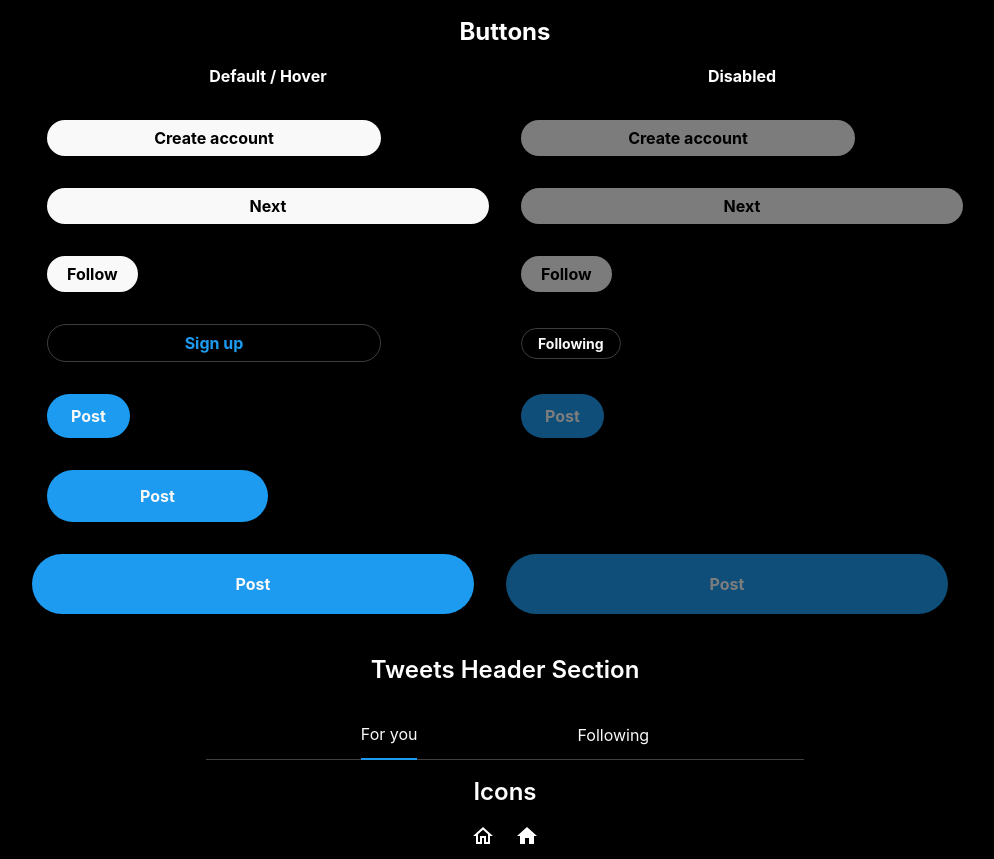
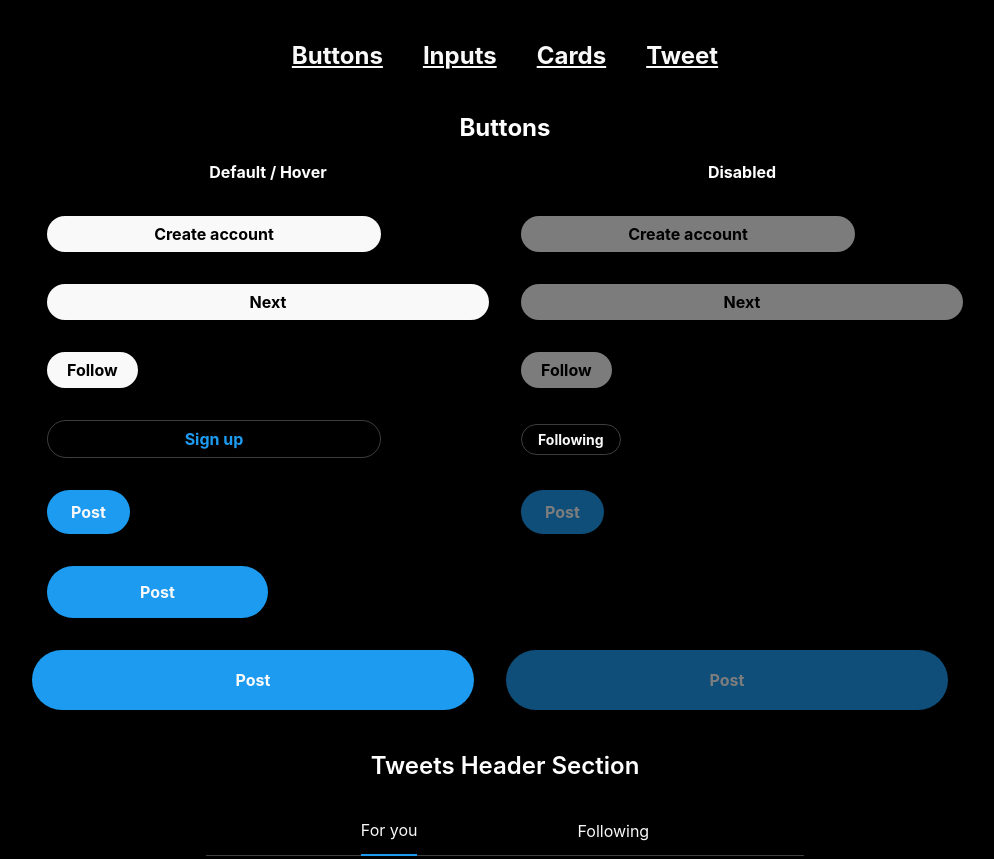
Before and after one commit to AbdulKhaderWali/Microblogging-components, a plain HTML site: page src/index.html in a window 1280 px wide. Shown: the top 859 px of the page, without its empty margins (135-1129 px from the left). Drawn offline with Linux system fonts and the light colour scheme.

Commit message:
links added

```diff
--- a/src/index.html
+++ b/src/index.html
@@ -7,7 +7,14 @@
 		<title>Buttons</title>
 	</head>
 	<body class="font-inter bg-netural-1000">
-		<header></header>
+		<header class=" text-neutral-50 font-bold text-2xl underline m-10">
+			<ul class="flex items-center justify-center gap-10">
+				<li><a href="https://abdulkhaderwali.github.io/Microblogging-components/src/">Buttons</a></li>
+				<li><a href="https://abdulkhaderwali.github.io/Microblogging-components/src/input">Inputs</a></li>
+				<li><a href="https://abdulkhaderwali.github.io/Microblogging-components/src/card">Cards</a></li>
+				<li><a href="https://abdulkhaderwali.github.io/Microblogging-components/src/tweet">Tweet</a></li>
+			</ul>
+		</header>
 		<main>
 			<!--------------- All the Buttons here ------------------->
 			<section class="my-4">
```
Also changed, not shown: src/card.html (+8 -0 lines), src/input.html (+8 -0 lines), src/tweet.html (+8 -0 lines), dist/output.css.
